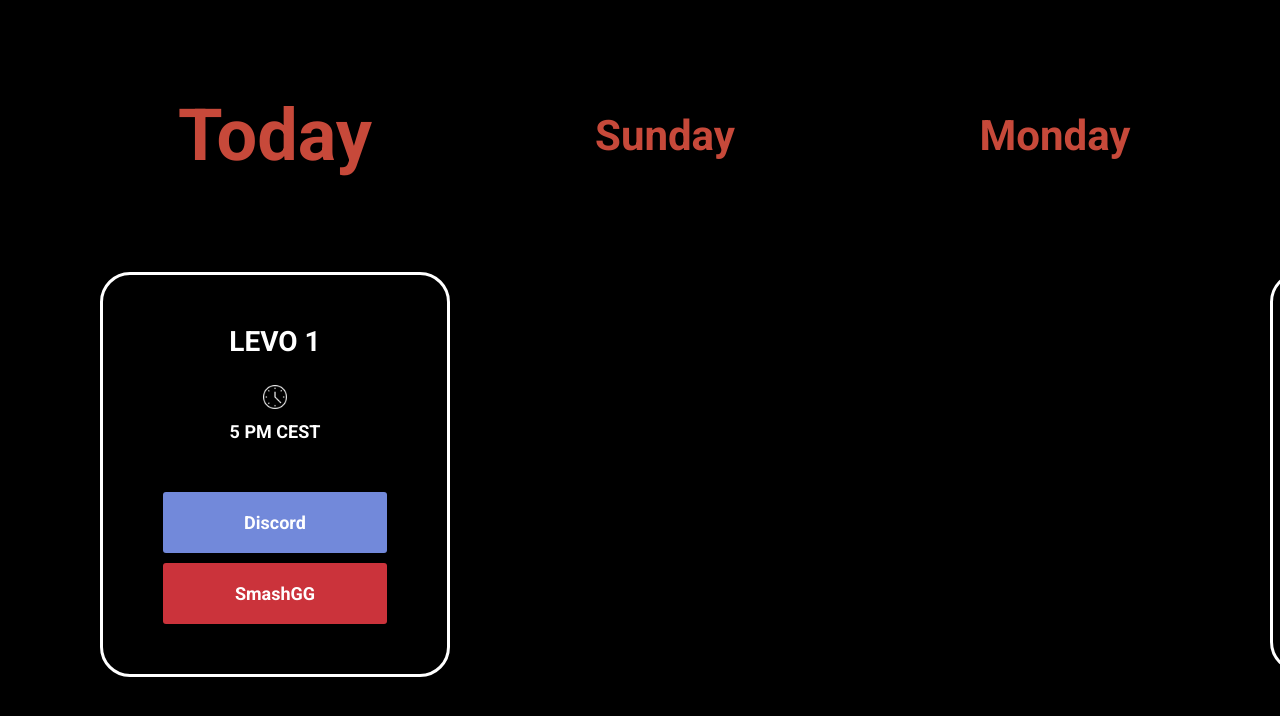
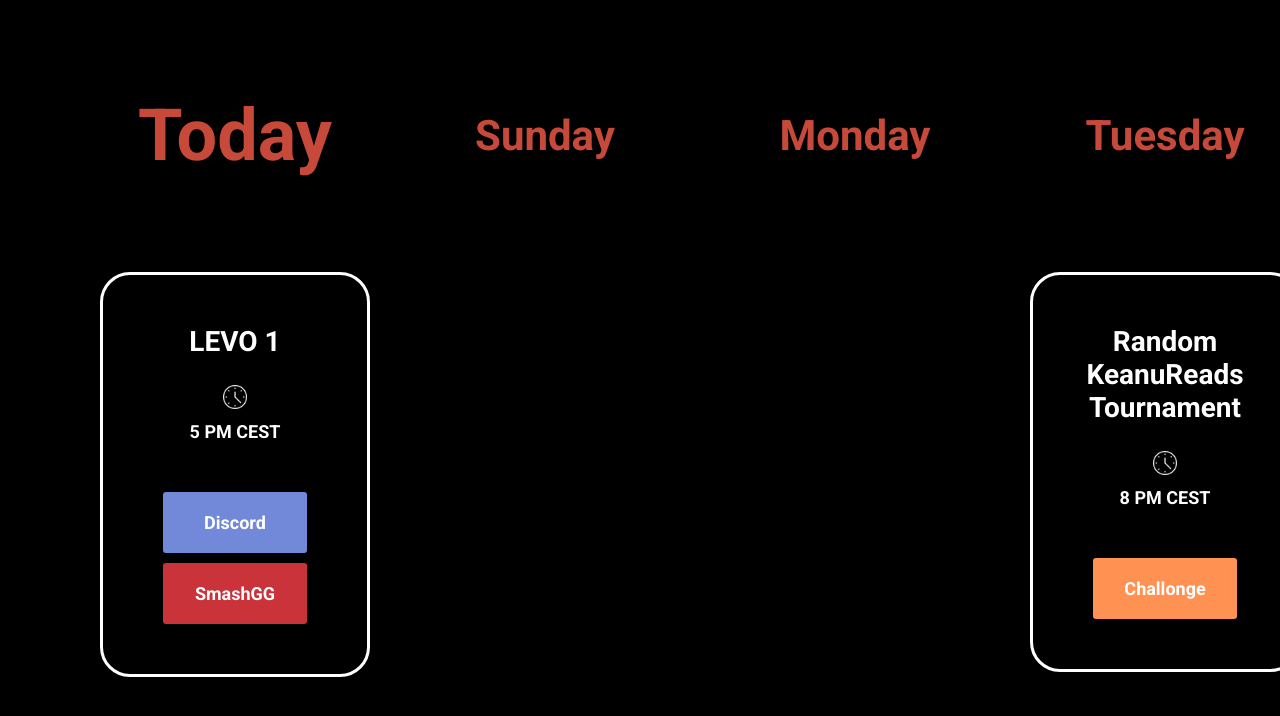
Before and after one commit to FluentCoding/ssbmeuto, a Next.js app: page / in a window 1280 px wide. Shown: the top 716 px of the page. Built offline with nearby package versions, Linux system fonts and the light colour scheme.

Commit message:
Fix compiler issue and change size

```diff
--- a/pages/index.js
+++ b/pages/index.js
@@ -56,7 +56,10 @@ const tournaments = [
 
 export default function Home() {
   const items = [];
-  const currentDay = new Date().getDay() - 1;
+  var currentDay = new Date().getDay();
+  if (currentDay == 0)
+    currentDay = 7;
+  currentDay--;
   const lastDayToIterate = currentDay === 0 ? 6 : currentDay - 1;
   var i = currentDay;
 
--- a/styles/Home.module.css
+++ b/styles/Home.module.css
@@ -18,7 +18,7 @@
   justify-content: center;
   text-align: center;
   margin-right: 40px;
-  min-width: 350px;
+  min-width: 270px;
 }
 
 .column::-webkit-scrollbar {
```
